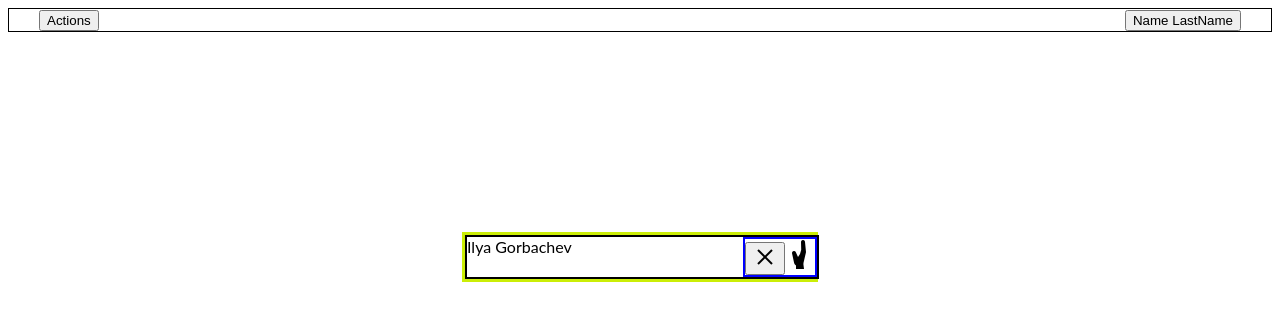
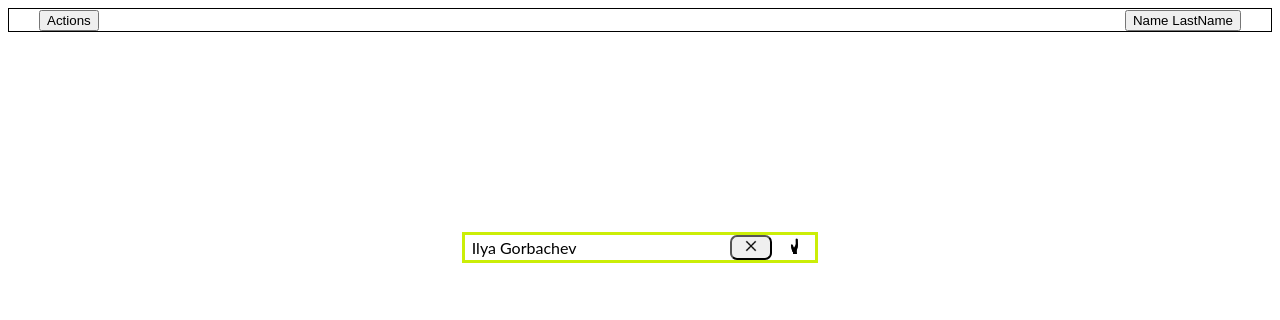
Before and after one commit to IlyaGorbachov7/react-app-classroom, a React (Create React App) app: page / in a window 1280 px wide. Shown: the top 320 px of the page. Built offline with nearby package versions, Linux system fonts and the light colour scheme.

Commit message:
Added handlers btn

```diff
--- a/src/components/RowTable.jsx
+++ b/src/components/RowTable.jsx
@@ -1,17 +1,21 @@
 import React from 'react';
 import btnCross from "./img/btn-cross.png";
 import hand from "./img/hand.png";
+import "./csses/RowTable.css"
 
-const RowTable = ({item, status, ...props}) => {
+const RowTable = ({item}) => {
 
     return (
-        <div  style={{width:'100%', display:"flex", border :"2px solid"}}>
-            <div style={{float: "left"}}>
+        <div className="row-content">
+            <div className="content-name">
                 {item.userName}
             </div>
-            <div style={{visibility:status, alignItems:"end", margin:"auto", marginRight:"inherit", border:"2px solid blue"}}>
-                <button type="button"><img src={btnCross} className="img-btn-style"/></button>
-                <img src={hand} alt="" className="img-style"/>
+            <div className="content-action">
+                <button className="btn-style" type="button">
+                    <img src={btnCross} className="img-btn-style"/>
+                </button>
+
+                <img src={hand} className="img-style"/>
             </div>
         </div>
     );
```
